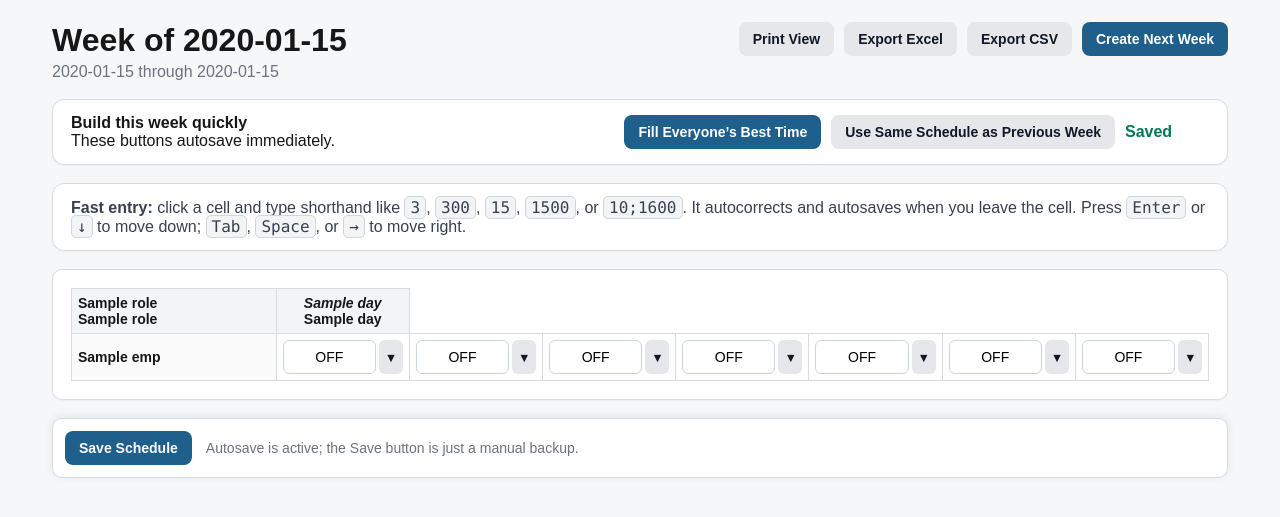
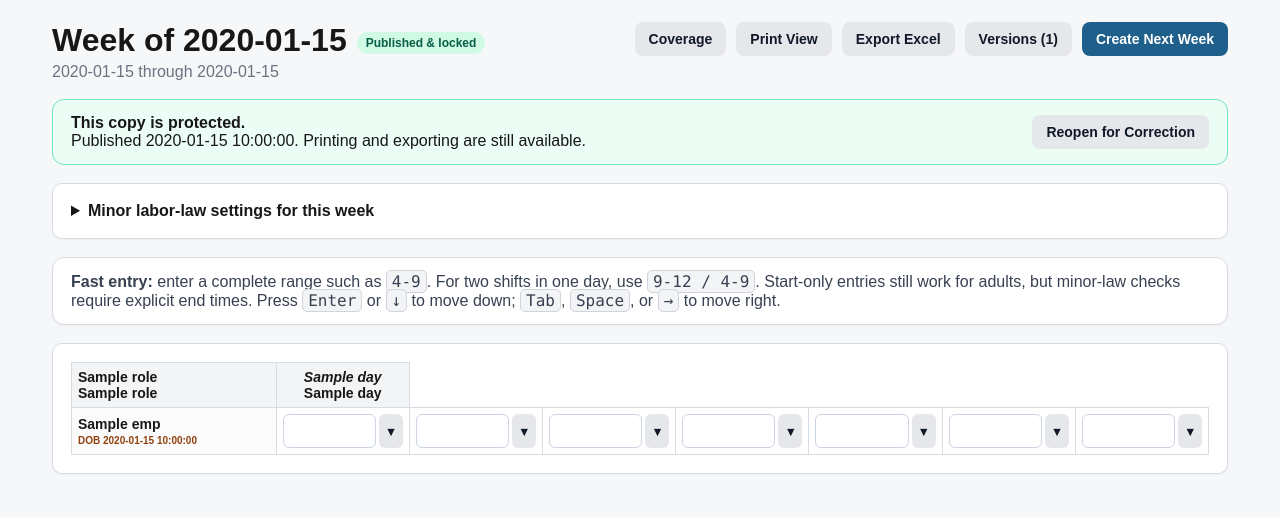
Before and after one commit to all-upper-case/gaucho-schedule, a Flask app: template templates/schedule.html in a window 1280 px wide. Shown: the part 52-569 px from the top of the page. Run offline with Flask 3, Linux system fonts and the light colour scheme; data comes from the database, SQL or seed files in the repository; the template is opened without the code that fills it: most values are stand-ins (such as "Sample title", 1, 10 or a date in 2020).

Commit message:
Update templates/schedule.html for scheduling enhancements

```diff
--- a/templates/schedule.html
+++ b/templates/schedule.html
@@ -2,45 +2,72 @@
 {% block content %}
 <div class="schedule-header">
   <div>
+    <div class="title-with-status">
       <h1>Week of {{ week_start.strftime('%m/%d/%Y') }}</h1>
+      {% if week.published_at %}<span class="status-pill published">Published &amp; locked</span>{% else %}<span class="status-pill draft">Draft</span>{% endif %}
+    </div>
     <p>{{ week_start.strftime('%m/%d/%Y') }} through {{ week_end.strftime('%m/%d/%Y') }}</p>
   </div>
   <div class="actions">
+    <a class="button secondary" href="/coverage/{{ week_start.isoformat() }}">Coverage</a>
     <a class="button secondary" href="/print/{{ week_start.isoformat() }}" target="_blank">Print View</a>
     <a class="button secondary" href="/export/{{ week_start.isoformat() }}.xlsx">Export Excel</a>
-    <a class="button secondary" href="/export/{{ week_start.isoformat() }}.csv">Export CSV</a>
-    <form action="/week/{{ week_start.isoformat() }}/copy-next" method="post">
-      <button type="submit">Create Next Week</button>
-    </form>
+    <a class="button secondary" href="/week/{{ week_start.isoformat() }}/versions">Versions ({{ versions|length }})</a>
+    <button type="submit" form="schedule-form" formaction="/week/{{ week_start.isoformat() }}/copy-next" formmethod="post" onclick="return confirm('Publish and lock this week, then create the next week from it?');">Create Next Week</button>
   </div>
 </div>
 
+{% if week.published_at %}
+  <section class="published-notice">
+    <div><strong>This copy is protected.</strong><br><span>Published {{ week.published_at }}. Printing and exporting are still available.</span></div>
+    <form action="/week/{{ week_start.isoformat() }}/reopen" method="post" onsubmit="return confirm('Reopen this schedule for corrections? The published version will remain in history.');">
+      <button class="secondary" type="submit">Reopen for Correction</button>
+    </form>
+  </section>
+{% else %}
   <section class="toolbar-card" data-week-start="{{ week_start.isoformat() }}">
     <div>
       <strong>Build this week quickly</strong>
       <p>These buttons autosave immediately.</p>
     </div>
     <div class="actions">
-    <button type="button" id="fill-best-times">Fill Everyone’s Best Time</button>
+      <button type="button" id="fill-off">Mark All Blank Cells OFF</button>
+      <button type="button" id="fill-best-times" class="secondary">Fill Everyone’s Best Time</button>
       <button type="button" id="copy-previous-week" class="secondary">Use Same Schedule as Previous Week</button>
       <span id="autosave-status" class="autosave-status">Saved</span>
     </div>
   </section>
+{% endif %}
+
+<details class="card school-settings" {% if warnings %}open{% endif %}>
+  <summary><strong>Minor labor-law settings for this week</strong></summary>
+  <form action="/week/{{ week_start.isoformat() }}/settings" method="post">
+    <label class="check-label"><input type="checkbox" name="school_in_session" {% if week.school_in_session %}checked{% endif %} {% if week.published_at %}disabled{% endif %}> School is in session during this week</label>
+    <div class="school-day-grid">
+      {% for day in days %}
+        <label><input type="checkbox" name="school_day_{{ loop.index0 }}" {% if loop.index0 in school_days %}checked{% endif %} {% if week.published_at %}disabled{% endif %}> {{ day }}</label>
+      {% endfor %}
+    </div>
+    <p class="muted">These boxes control school-day hour limits. Employee-specific school start/end times and parental-consent status are managed on the Employees screen.</p>
+    {% if not week.published_at %}<button type="submit">Save School Settings</button>{% endif %}
+  </form>
+</details>
 
 <section class="quick-help">
-  <strong>Fast entry:</strong> click a cell and type shorthand like <code>3</code>, <code>300</code>, <code>15</code>, <code>1500</code>, or <code>10;1600</code>. It autocorrects and autosaves when you leave the cell. Press <kbd>Enter</kbd> or <kbd>↓</kbd> to move down; <kbd>Tab</kbd>, <kbd>Space</kbd>, or <kbd>→</kbd> to move right.
+  <strong>Fast entry:</strong> enter a complete range such as <code>4-9</code>. For two shifts in one day, use <code>9-12 / 4-9</code>. Start-only entries still work for adults, but minor-law checks require explicit end times. Press <kbd>Enter</kbd> or <kbd>↓</kbd> to move down; <kbd>Tab</kbd>, <kbd>Space</kbd>, or <kbd>→</kbd> to move right.
 </section>
 
 {% if warnings %}
 <section class="warning-box">
-  <h2>Things to double-check before printing</h2>
-  <ul>
-    {% for warning in warnings %}<li>{{ warning }}</li>{% endfor %}
+  <h2>Things to check before publishing</h2>
+  <ul class="compliance-list">
+    {% for warning in warnings %}<li class="{{ warning.level }}">{{ warning.text }}</li>{% endfor %}
   </ul>
+  <p class="muted">These automated checks are a scheduling aid, not legal advice. They depend on correct birth dates, school-day settings, school hours, consent status, and explicit shift end times.</p>
 </section>
 {% endif %}
 
-<form action="/week/{{ week_start.isoformat() }}/save" method="post" class="schedule-form">
+<form id="schedule-form" action="/week/{{ week_start.isoformat() }}/save" method="post" class="schedule-form">
   {% for role, employees in grouped %}
     <section class="role-card">
       <table class="schedule-table">
@@ -52,22 +79,23 @@
         </thead>
         <tbody>
           {% for emp in employees %}
-            <tr>
-              <th class="employee-name">{{ emp.name }}</th>
+            <tr class="{% if emp.date_of_birth %}minor-tracked{% endif %}">
+              <th class="employee-name">{{ emp.name }}{% if emp.date_of_birth %}<small class="minor-badge">DOB {{ emp.date_of_birth }}</small>{% endif %}</th>
               {% for i in range(7) %}
                 <td>
                   <div class="shift-cell-wrap">
                     <input
                       class="shift-input"
-                      name="shift_{{ emp.id }}_{{ i }}"
-                      value="{{ shifts.get((emp.id, i), 'OFF') }}"
+                      name="shift_{{ emp.assignment_id }}_{{ i }}"
+                      value="{{ shifts.get((emp.assignment_id, i), '') }}"
                       autocomplete="off"
                       data-col="{{ i }}"
-                      data-employee-id="{{ emp.id }}"
+                      data-assignment-id="{{ emp.assignment_id }}"
                       data-day-index="{{ i }}"
-                      data-options='{{ suggestions.get((emp.id, i), []) | tojson }}'
+                      data-options='{{ suggestions.get((emp.assignment_id, i), []) | tojson }}'
+                      {% if week.published_at %}disabled{% endif %}
                     >
-                    <button class="cell-menu-button" type="button" title="Show options">▾</button>
+                    <button class="cell-menu-button" type="button" title="Show options" {% if week.published_at %}disabled{% endif %}>▾</button>
                   </div>
                 </td>
               {% endfor %}
@@ -78,10 +106,13 @@
     </section>
   {% endfor %}
 
+  {% if not week.published_at %}
     <div class="sticky-save">
       <button type="submit">Save Schedule</button>
-    <span class="muted">Autosave is active; the Save button is just a manual backup.</span>
+      <span class="muted">Autosave is active; the Save button is a manual backup.</span>
+      <button type="submit" class="publish-button" formaction="/week/{{ week_start.isoformat() }}/publish" formmethod="post" onclick="return confirm('Publish, snapshot, and lock this schedule?');">Publish &amp; Lock</button>
     </div>
+  {% endif %}
 </form>
 <div id="smart-shift-menu" class="smart-shift-menu" hidden></div>
 {% endblock %}
```
Lines whose indentation alone changed are shown as unchanged.
